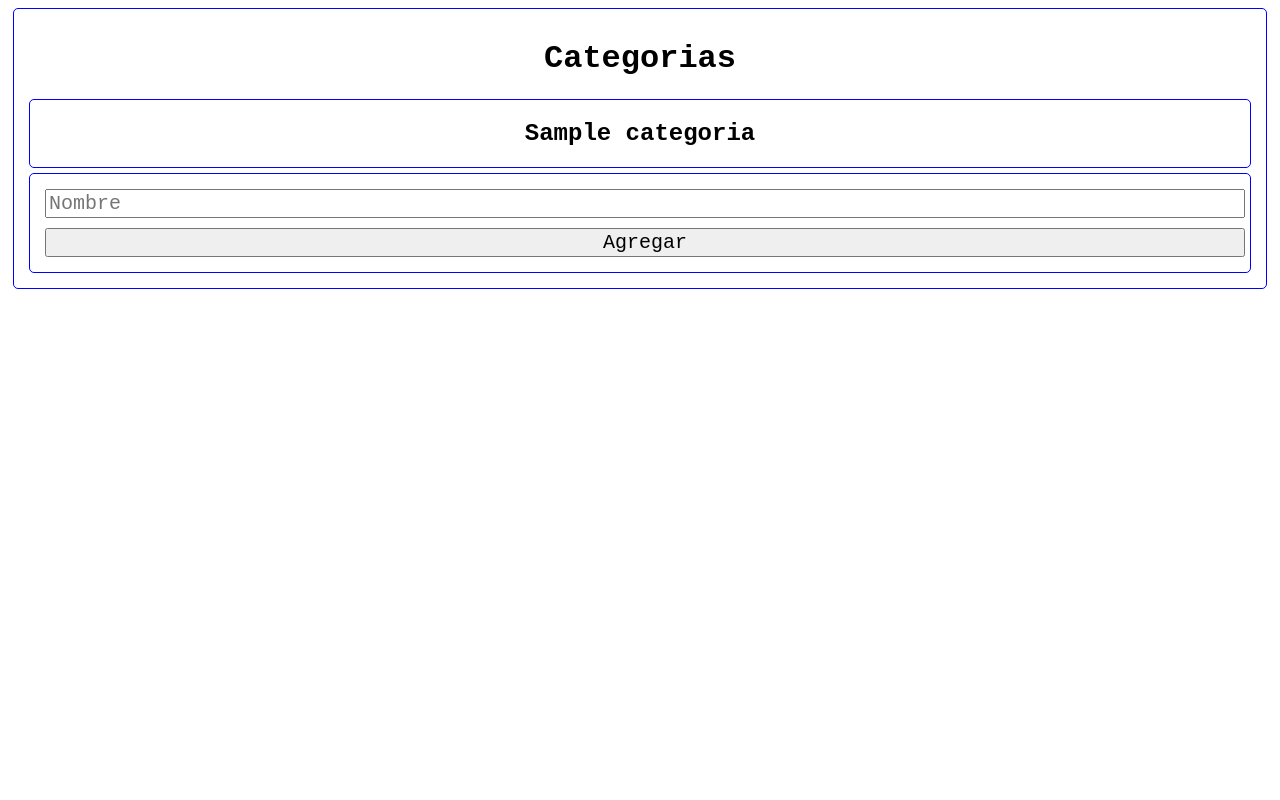
After one commit to deathstar250/aniveo_appWEB-JS, a Node project: template views/categorias.ejs in a window 1280 px wide. The commit adds this page. Run offline with Node 20 templates, Linux system fonts and the light colour scheme; the template is opened without the code that fills it: most values are stand-ins (such as "Sample title", 1, 10 or a date in 2020).

```diff
--- /dev/null
+++ b/index.js
@@ -0,0 +1,25 @@
+const express = require('express');
+const bodyParser = require('body-parser');
+
+const routerCategorias = require('./routers/categorias');
+const routerCosas = require('./routers/cosas');
+
+const PORT = 3000;
+
+const app = express();
+
+app.use(bodyParser.json());
+app.use(bodyParser.urlencoded());
+app.use('/categorias', routerCategorias);
+app.use('/cosas', routerCosas);
+
+app.use(express.static('public'));
+
+app.set('views', './views');
+app.set('view engine', 'ejs');
+
+
+app.listen(PORT, function(err) {
+  if(err) throw err;
+  console.log(`Servidor escuchando en puerto ${PORT}`)
+});
--- a/package.json
+++ b/package.json
@@ -3,8 +3,12 @@
   "version": "0.1.0",
   "private": true,
   "dependencies": {
+    "body-parser": "^1.19.0",
     "bootstrap": "^4.3.1",
+    "express": "^4.17.1",
     "jquery": "^3.4.1",
+    "morgan": "^1.9.1",
+    "pg": "^7.12.1",
     "popper.js": "^1.15.0",
     "react": "^16.9.0",
     "react-dom": "^16.9.0",
--- /dev/null
+++ b/public/styles/categorias.css
@@ -0,0 +1,34 @@
+div {
+  text-align: center;
+  border-style: ridge;
+  border-width: 1px;
+  border-radius: 5px;
+  border-color: blue;
+  margin: 5px;
+}
+
+div.head {
+  padding: 10px;
+}
+
+div.body {
+  border-style: ridge;
+  border-width: 1px;
+  border-radius: 5px;
+  border-color: blue;
+}
+
+div.element {
+  border-style: none;
+}
+
+form {
+  margin: 10px;
+}
+
+input {
+  font-size: 20px;
+  margin: 5px;
+  position: relative;
+  width: 100%;
+}
--- /dev/null
+++ b/public/styles/index.css
@@ -0,0 +1,13 @@
+* {
+  font-family: 'Courier New', Courier, monospace;
+}
+
+a {
+  text-decoration: none;
+  color: black;
+}
+
+a:hover {
+  text-decoration: none;
+  color: blue;
+}
--- a/src/App.js
+++ b/src/App.js
@@ -3,12 +3,18 @@ import './App.css';
 import Padre from './componentes/escrito/Padre';
 import Hijo from './componentes/escrito/Hijo';
 import Nav from './componentes/views/nav';
+import Player from './componentes/views/player';
 
 class App extends Component {
   render() {
+
+    let videoLink = "https://www.youtube.com/embed/Dukqpeagrp0";
+
     return (
       <div>
         <Nav></Nav>
+        <Player video={videoLink}></Player>
+
       </div>
     );
   }
--- a/src/componentes/views/nav.js
+++ b/src/componentes/views/nav.js
@@ -5,6 +5,7 @@ import  Logo from '../../Materials/multimedia/icono.png';
 import $ from 'jquery';
 import Popper from 'popper.js';
 import 'bootstrap/dist/js/bootstrap.bundle.min';
+//import 'https://kit.fontawesome.com/db5a0a0049.js';
 
 import  '../../Materials/styles/nav-styles.css'
 
@@ -43,7 +44,7 @@ class Nav extends Component {
             <a class="navbar-brand" href="../home/view.home.html" id="view.title">ANIVEO  </a>
             <form class=" search-box nav_pagination">
                 <input class="search_txt" type="search" placeholder="Escribe para buscar" aria-label="Search" />
-                <a class="search_btn" href="../pagination/view.pagination.html">
+                <a clanps="search_btn" href="../pagination/view.pagination.html">
                     <i class="fas fa-search color"></i>
                 </a>
             </form>
--- /dev/null
+++ b/views/categorias.ejs
@@ -0,0 +1,29 @@
+<html>
+  <head>
+      <link href="/styles/index.css" rel="stylesheet"></link>
+      <link href="/styles/categorias.css" rel="stylesheet"></link>
+  </head>
+
+  <body>
+    <div class="head">
+      <h1> Categorias </h1>
+        <div class="body">
+          <% categorias.forEach(function (categoria) { %>
+            <div class="element">
+              <h2>
+                  <a href=<%= `/categorias/${categoria.id}` %>>
+                    <%= categoria.nombre %>
+                  </a>
+              </h2>
+            </div>
+          <% }) %>
+      </div>
+      <div class="add">
+        <form action="/categorias" method="POST">
+          <input name="nombre" placeholder="Nombre"/>
+          <input type="submit" value="Agregar"/>
+        </form>
+      </div>
+    </div>
+  </body>
+</html>
```
Also changed, not shown: src/Materials/styles/nav-styles.css (+16 -0 lines), src/componentes/views/player.js (added, +33 -0 lines), src/database/index.js (added, +20 -0 lines), src/database/initDB.js (added, +32 -0 lines), views/categoria.ejs (added, +29 -0 lines), 1 other file.
